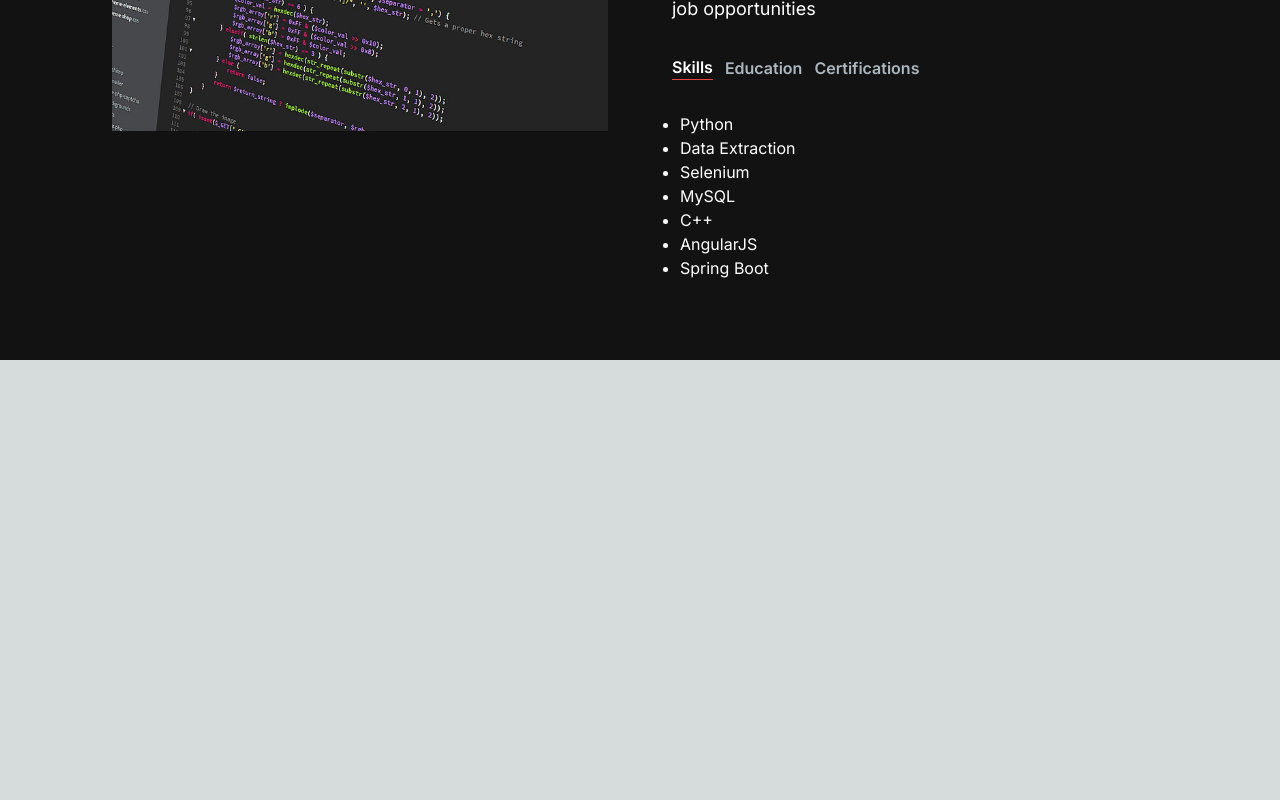
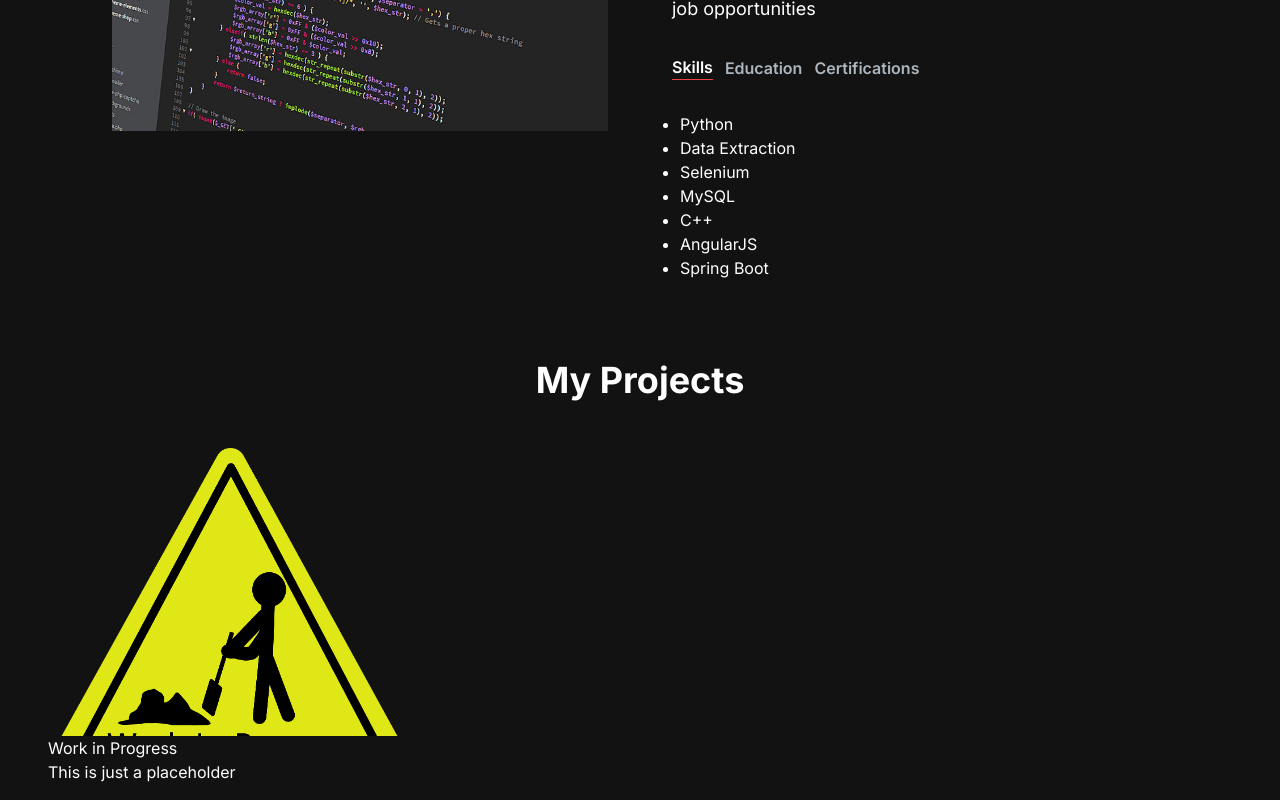
Before and after one commit to DaniloNicacio/danilonicacio.github.io, a Next.js app: page / in a window 1280 px wide. Shown: the part 765-1565 px from the top of the page. Before the commit the page ends 1125 px from the top, so only its background shows below. Built offline with nearby package versions, Linux system fonts and the light colour scheme.

Commit message:
[FEAT] - Added Project Section and created ProjectCard/Section components

```diff
--- /dev/null
+++ b/app/components/ProjectCard.jsx
@@ -0,0 +1,18 @@
+import React from "react"
+
+const ProjectCard = ({imgUrl, title, description}) =>{
+    return(
+        <div>
+            <div
+                className= "h-52 md:h-72"
+                style={{ background: `url(${imgUrl})`, backgroundSize: "cover" }}
+            ></div>
+            <div className= "text-white">
+                <h5>{title}</h5>
+                <h5>{description}</h5>
+            </div>
+        </div>
+    )
+}
+
+export default ProjectCard
--- /dev/null
+++ b/app/components/ProjectsSection.jsx
@@ -0,0 +1,35 @@
+import React from "react"
+import ProjectCard from "@/app/components/ProjectCard";
+
+const projectsData = [
+    {
+        id: 1,
+        title: "Work in Progress",
+        description: "This is just a placeholder",
+        image: "/images/projects/work-in-progress.png",
+        tag: ["All", "Web"]
+    }
+]
+
+const ProjectsSection = () =>{
+    return(
+        <>
+            <h2 className="text-center text-4xl font-bold text-white mt-4 mb-8 md:mb-12">
+                My Projects
+            </h2>
+            <div className="grid md:grid-cols-3 gab-8 md:gap-12">
+                {projectsData.map((project) => (
+                <ProjectCard
+                    key={project.id}
+                    title={project.title}
+                    description={project.description}
+                    imgUrl={project.image}
+                    tags={project}
+                />
+            ))}
+            </div>
+        </>
+    )
+}
+
+export default ProjectsSection
--- a/app/page.js
+++ b/app/page.js
@@ -2,6 +2,7 @@ import Image from 'next/image'
 import HeroSection from "@/app/components/HeroSection";
 import Navbar from "./components/Navbar";
 import AboutSection from "@/app/components/AboutSection";
+import ProjectsSection from "@/app/components/ProjectsSection";
 
 export default function Home() {
   return (
@@ -10,6 +11,7 @@ export default function Home() {
         <div className="container mx-auto px-12 py-4">
             <HeroSection/>
             <AboutSection/>
+            <ProjectsSection/>
         </div>
     </main>
   )
```
Also changed, not shown: public/images/projects/work-in-progress.png (added).
